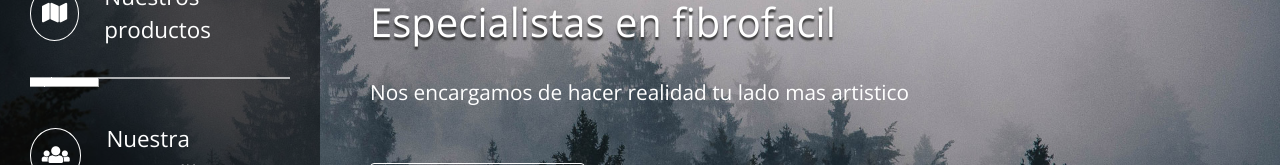
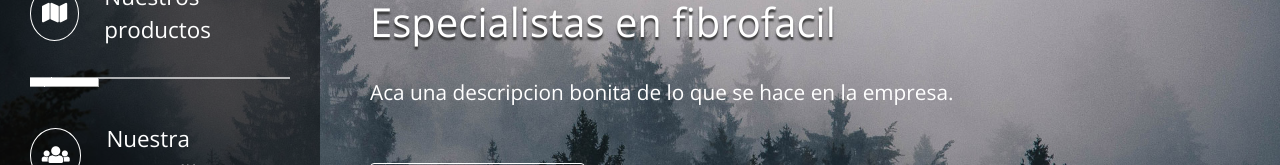
Before and after one commit to lucasleiva94/TodoLasser, a plain HTML site: page index.html in a window 1280 px wide. Shown: the part 288-453 px from the top of the page. Drawn offline with nearby package versions, Linux system fonts and the light colour scheme.

Commit message:
Cambios en el index

```diff
--- a/index.html
+++ b/index.html
@@ -88,7 +88,7 @@ http://www.tooplate.com/view/2102-constructive
 					<section id="tm-section-1" class="tm-section">
 						<div class="ml-auto">
 							<header class="mb-4"><h1 class="tm-text-shadow">Especialistas en fibrofacil</h1></header>
-							<p class="mb-5 tm-font-big">Nos encargamos de hacer realidad tu lado mas artistico</p>
+							<p class="mb-5 tm-font-big">Aca una descripcion bonita de lo que se hace en la empresa.</p>
 							<a href="#" class="btn tm-btn tm-font-big" data-nav-link="#tmNavLink2">Continuar...</a>
 							<!-- data-nav-link holds the ID of nav item, which means this link should behave the same as that nav item  -->
 						</div>
```
